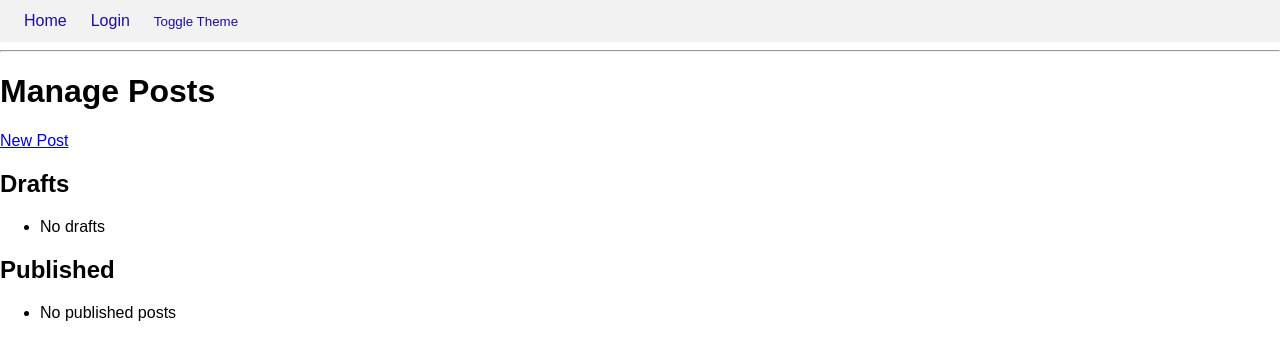
After one commit to huruizhi/codex_Blog, a FastAPI app: template app/templates/admin_posts.html in a window 1280 px wide. The commit adds this page. Shown: the top 360 px of the page. Run offline with FastAPI, Linux system fonts and the light colour scheme; the template is opened without the code that fills it, so the values that code supplies are empty; some libraries are stand-ins or nearby versions.

Commit message:
feat: add admin post management

```diff
--- a/app/main.py
+++ b/app/main.py
@@ -15,9 +15,22 @@ app.add_middleware(SessionMiddleware, secret_key="change-me")
 
 templates = Jinja2Templates(directory="app/templates")
 POSTS_DIR = Path("posts")
+DRAFTS_DIR = POSTS_DIR / "drafts"
 
 ADMIN_USERNAME = os.getenv("ADMIN_USERNAME", "admin")
 ADMIN_PASSWORD = os.getenv("ADMIN_PASSWORD", "password")
+
+
+def slugify(title: str) -> str:
+    """Simple slugify implementation."""
+    return "".join(c if c.isalnum() else "-" for c in title.lower()).strip("-")
+
+
+def render_markdown(content: str) -> tuple[str, str]:
+    """Render markdown content to HTML and return body and toc."""
+    md = markdown.Markdown(extensions=["fenced_code", "codehilite", "toc"])
+    body = md.convert(content)
+    return body, md.toc
 
 
 @app.get("/", response_class=HTMLResponse)
@@ -57,7 +70,7 @@ async def admin_login(request: Request):
 async def admin_login_post(request: Request, username: str = Form(...), password: str = Form(...)):
     if username == ADMIN_USERNAME and password == ADMIN_PASSWORD:
         request.session["user"] = username
-        return RedirectResponse(url="/admin/upload", status_code=302)
+        return RedirectResponse(url="/admin/posts", status_code=302)
     return templates.TemplateResponse(
         "admin_login.html",
         {"request": request, "error": "Invalid credentials"},
@@ -76,3 +89,113 @@ async def admin_upload(request: Request):
     if not request.session.get("user"):
         return RedirectResponse(url="/admin/login", status_code=302)
     return templates.TemplateResponse("admin_upload.html", {"request": request})
+
+
+@app.get("/admin/posts", response_class=HTMLResponse)
+async def admin_posts(request: Request):
+    if not request.session.get("user"):
+        return RedirectResponse(url="/admin/login", status_code=302)
+    drafts = [p.name for p in DRAFTS_DIR.glob("*.md")] if DRAFTS_DIR.exists() else []
+    published = [p.name for p in POSTS_DIR.glob("*.md")]
+    return templates.TemplateResponse(
+        "admin_posts.html",
+        {"request": request, "drafts": drafts, "published": published},
+    )
+
+
+@app.get("/admin/posts/new", response_class=HTMLResponse)
+async def admin_new_post(request: Request):
+    if not request.session.get("user"):
+        return RedirectResponse(url="/admin/login", status_code=302)
+    return templates.TemplateResponse(
+        "admin_edit.html",
+        {"request": request, "title": "", "content": "", "is_new": True},
+    )
+
+
+@app.post("/admin/posts/new")
+async def admin_new_post_post(
+    request: Request,
+    title: str = Form(...),
+    content: str = Form(...),
+    action: str = Form(...),
+):
+    if not request.session.get("user"):
+        return RedirectResponse(url="/admin/login", status_code=302)
+    if action == "preview":
+        body, _ = render_markdown(content)
+        return templates.TemplateResponse(
+            "admin_preview.html",
+            {"request": request, "title": title, "content": body},
+        )
+    filename = f"{slugify(title)}.md"
+    if action == "publish":
+        path = POSTS_DIR / filename
+    else:
+        path = DRAFTS_DIR / filename
+    path.parent.mkdir(parents=True, exist_ok=True)
+    path.write_text(content, encoding="utf-8")
+    return RedirectResponse(url="/admin/posts", status_code=302)
+
+
+@app.get("/admin/posts/edit/{status}/{name}", response_class=HTMLResponse)
+async def admin_edit_post(request: Request, status: str, name: str):
+    if not request.session.get("user"):
+        return RedirectResponse(url="/admin/login", status_code=302)
+    base = DRAFTS_DIR if status == "draft" else POSTS_DIR
+    file_path = base / name
+    if not file_path.exists():
+        raise HTTPException(status_code=404, detail="Post not found")
+    content = file_path.read_text(encoding="utf-8")
+    title = name.rsplit(".", 1)[0].replace("-", " ")
+    return templates.TemplateResponse(
+        "admin_edit.html",
+        {
+            "request": request,
+            "title": title,
+            "content": content,
+            "is_new": False,
+            "status": status,
+            "name": name,
+        },
+    )
+
+
+@app.post("/admin/posts/edit/{status}/{name}")
+async def admin_edit_post_post(
+    request: Request,
+    status: str,
+    name: str,
+    title: str = Form(...),
+    content: str = Form(...),
+    action: str = Form(...),
+):
+    if not request.session.get("user"):
+        return RedirectResponse(url="/admin/login", status_code=302)
+    if action == "preview":
+        body, _ = render_markdown(content)
+        return templates.TemplateResponse(
+            "admin_preview.html",
+            {"request": request, "title": title, "content": body},
+        )
+    new_filename = f"{slugify(title)}.md"
+    if action == "publish":
+        path = POSTS_DIR / new_filename
+    else:
+        path = DRAFTS_DIR / new_filename
+    path.parent.mkdir(parents=True, exist_ok=True)
+    path.write_text(content, encoding="utf-8")
+    old_path = (DRAFTS_DIR if status == "draft" else POSTS_DIR) / name
+    if old_path != path and old_path.exists():
+        old_path.unlink()
+    return RedirectResponse(url="/admin/posts", status_code=302)
+
+
+@app.post("/admin/posts/delete/{status}/{name}")
+async def admin_delete_post(request: Request, status: str, name: str):
+    if not request.session.get("user"):
+        return RedirectResponse(url="/admin/login", status_code=302)
+    path = (DRAFTS_DIR if status == "draft" else POSTS_DIR) / name
+    if path.exists():
+        path.unlink()
+    return RedirectResponse(url="/admin/posts", status_code=302)
--- /dev/null
+++ b/app/templates/admin_posts.html
@@ -0,0 +1,29 @@
+{% extends "base.html" %}
+{% block content %}
+<h1>Manage Posts</h1>
+<p><a href="/admin/posts/new">New Post</a></p>
+<h2>Drafts</h2>
+<ul>
+{% for p in drafts %}
+  <li>{{ p }} - <a href="/admin/posts/edit/draft/{{ p }}">Edit</a>
+      <form method="post" action="/admin/posts/delete/draft/{{ p }}" style="display:inline;">
+          <button type="submit">Delete</button>
+      </form>
+  </li>
+{% else %}
+  <li>No drafts</li>
+{% endfor %}
+</ul>
+<h2>Published</h2>
+<ul>
+{% for p in published %}
+  <li>{{ p }} - <a href="/admin/posts/edit/published/{{ p }}">Edit</a> - <a href="/post/{{ p }}" target="_blank">View</a>
+      <form method="post" action="/admin/posts/delete/published/{{ p }}" style="display:inline;">
+          <button type="submit">Delete</button>
+      </form>
+  </li>
+{% else %}
+  <li>No published posts</li>
+{% endfor %}
+</ul>
+{% endblock %}
--- /dev/null
+++ b/app/templates/admin_preview.html
@@ -0,0 +1,6 @@
+{% extends "base.html" %}
+{% block content %}
+<h1>Preview: {{ title }}</h1>
+<div>{{ content | safe }}</div>
+<p><a href="javascript:history.back()">Back</a></p>
+{% endblock %}
--- a/app/templates/base.html
+++ b/app/templates/base.html
@@ -59,6 +59,7 @@
         <a href="/">Home</a>
         {% if request.session.get('user') %}
         <a href="/admin/upload">Upload</a>
+        <a href="/admin/posts">Posts</a>
         <a href="/admin/logout">Logout</a>
         {% else %}
         <a href="/admin/login">Login</a>
```
Also changed, not shown: app/templates/admin_edit.html (added, +11 -0 lines), 1 other file.
